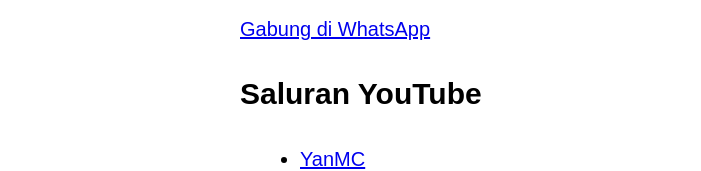
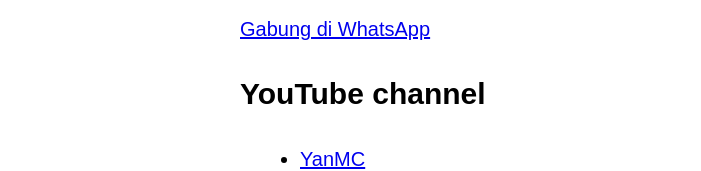
Before and after one commit to Yanzg1426/YanMC-Official-info, a plain HTML site: page index.html in a window 1280 px wide. Shown: the part 5115-5286 px from the top of the page, without its empty margins (0-701 px from the left). Drawn offline with Linux system fonts and the light colour scheme; a script that the page names is missing.

Commit message:
Update index.html

```diff
--- a/index.html
+++ b/index.html
@@ -237,7 +237,7 @@
     <h2>Saluran whatsapp</h2>
     <p><a href="https://whatsapp.com/channel/0029Vai1WDL05MUl6RIZ7W1K">Gabung di WhatsApp</a></p>
 
-    <h2>Saluran YouTube</h2>
+    <h2>YouTube channel</h2>
     <ul>
         <li><a href="https://youtube.com/@yanzzxyou?si=eXCPqiyZIxb3Mv6u">YanMC</a></li>
     </ul>
```
